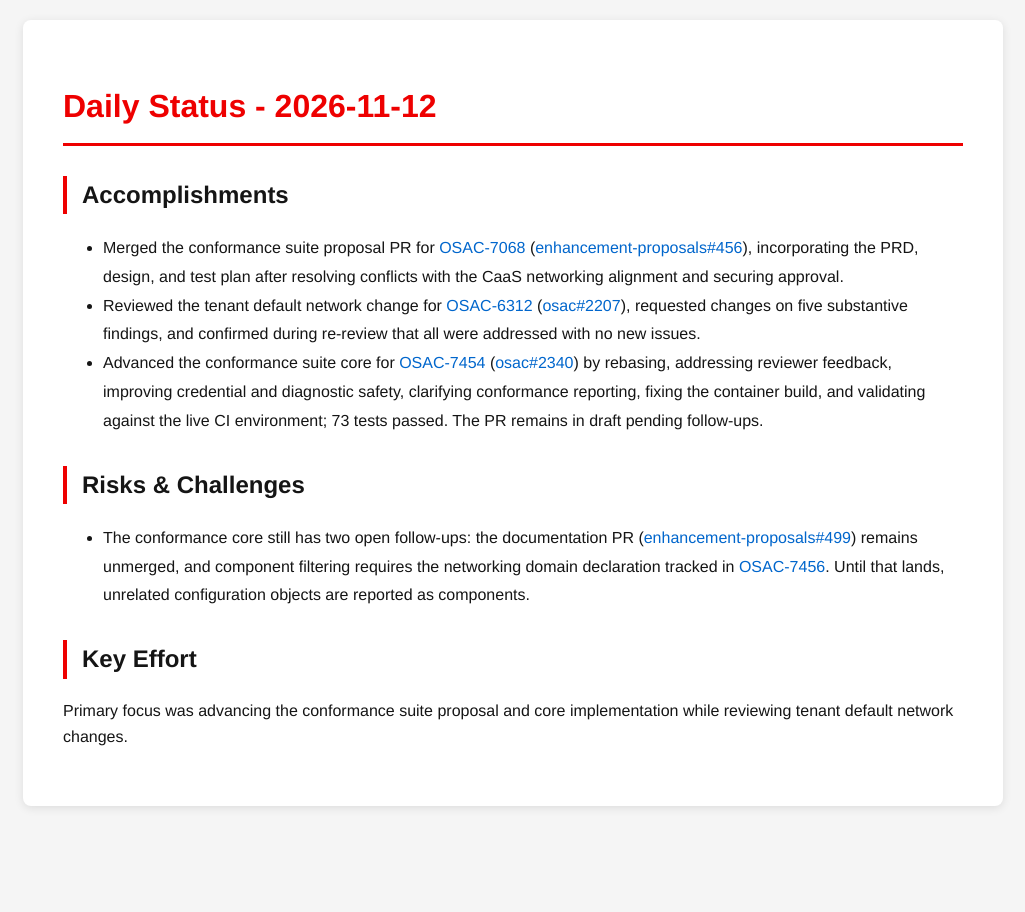
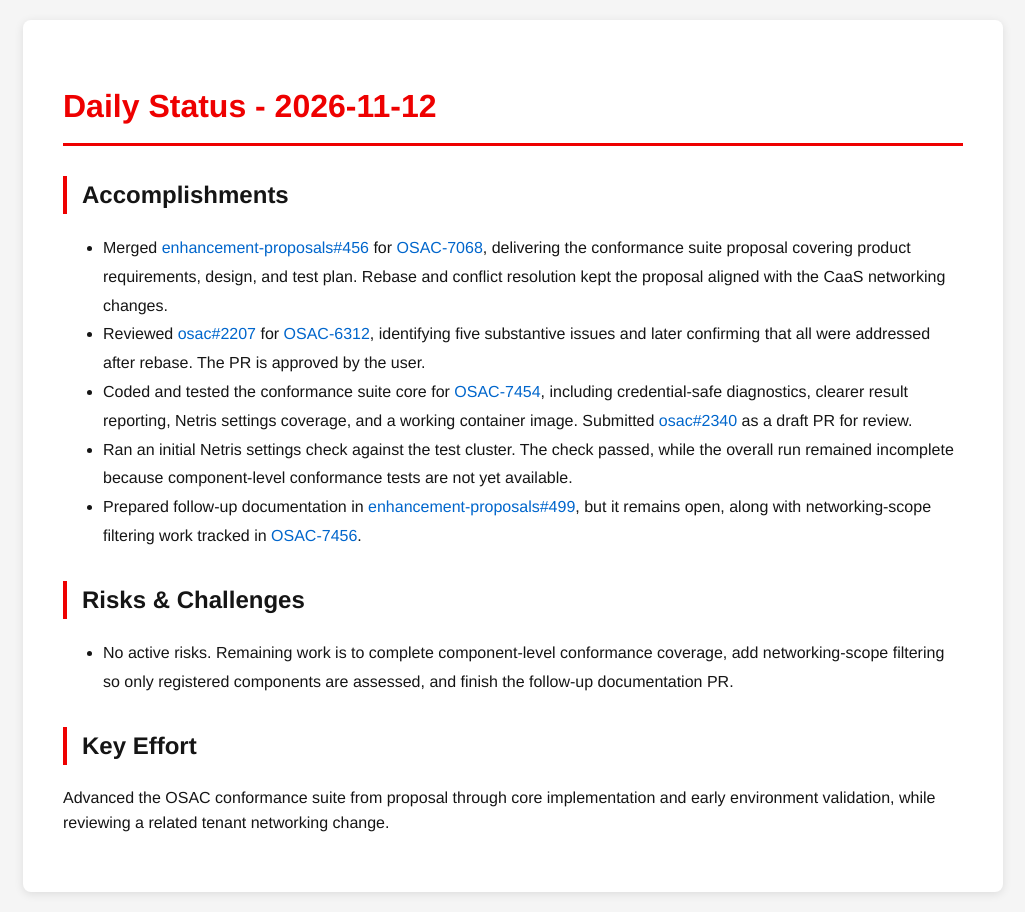
Before and after one commit to tzvatot/daily-status, a Jekyll site: the page built from 2026-11-12.md, in a window 1280 px wide. Shown: the whole page, without its empty margins (127-1152 px from the left). Built offline with Jekyll 4.4.1, drawn with Linux system fonts in a browser that asks for light colours.

Commit message:
Daily status update - 2026-11-12

```diff
--- a/2026-11-12.md
+++ b/2026-11-12.md
@@ -7,12 +7,14 @@
 # Daily Status - 2026-11-12
 
 ## Accomplishments
-- Merged the conformance suite proposal PR for [OSAC-7068](https://redhat.atlassian.net/browse/OSAC-7068) ([enhancement-proposals#456](https://github.com/osac-project/enhancement-proposals/pull/456)), incorporating the PRD, design, and test plan after resolving conflicts with the CaaS networking alignment and securing approval.
-- Reviewed the tenant default network change for [OSAC-6312](https://redhat.atlassian.net/browse/OSAC-6312) ([osac#2207](https://github.com/osac-project/osac/pull/2207)), requested changes on five substantive findings, and confirmed during re-review that all were addressed with no new issues.
-- Advanced the conformance suite core for [OSAC-7454](https://redhat.atlassian.net/browse/OSAC-7454) ([osac#2340](https://github.com/osac-project/osac/pull/2340)) by rebasing, addressing reviewer feedback, improving credential and diagnostic safety, clarifying conformance reporting, fixing the container build, and validating against the live CI environment; 73 tests passed. The PR remains in draft pending follow-ups.
+- Merged [enhancement-proposals#456](https://github.com/osac-project/enhancement-proposals/pull/456) for [OSAC-7068](https://redhat.atlassian.net/browse/OSAC-7068), delivering the conformance suite proposal covering product requirements, design, and test plan. Rebase and conflict resolution kept the proposal aligned with the CaaS networking changes.
+- Reviewed [osac#2207](https://github.com/osac-project/osac/pull/2207) for [OSAC-6312](https://redhat.atlassian.net/browse/OSAC-6312), identifying five substantive issues and later confirming that all were addressed after rebase. The PR is approved by the user.
+- Coded and tested the conformance suite core for [OSAC-7454](https://redhat.atlassian.net/browse/OSAC-7454), including credential-safe diagnostics, clearer result reporting, Netris settings coverage, and a working container image. Submitted [osac#2340](https://github.com/osac-project/osac/pull/2340) as a draft PR for review.
+- Ran an initial Netris settings check against the test cluster. The check passed, while the overall run remained incomplete because component-level conformance tests are not yet available.
+- Prepared follow-up documentation in [enhancement-proposals#499](https://github.com/osac-project/enhancement-proposals/pull/499), but it remains open, along with networking-scope filtering work tracked in [OSAC-7456](https://redhat.atlassian.net/browse/OSAC-7456).
 
 ## Risks & Challenges
-- The conformance core still has two open follow-ups: the documentation PR ([enhancement-proposals#499](https://github.com/osac-project/enhancement-proposals/pull/499)) remains unmerged, and component filtering requires the networking domain declaration tracked in [OSAC-7456](https://redhat.atlassian.net/browse/OSAC-7456). Until that lands, unrelated configuration objects are reported as components.
+- No active risks. Remaining work is to complete component-level conformance coverage, add networking-scope filtering so only registered components are assessed, and finish the follow-up documentation PR.
 
 ## Key Effort
-Primary focus was advancing the conformance suite proposal and core implementation while reviewing tenant default network changes.
+Advanced the OSAC conformance suite from proposal through core implementation and early environment validation, while reviewing a related tenant networking change.
```
